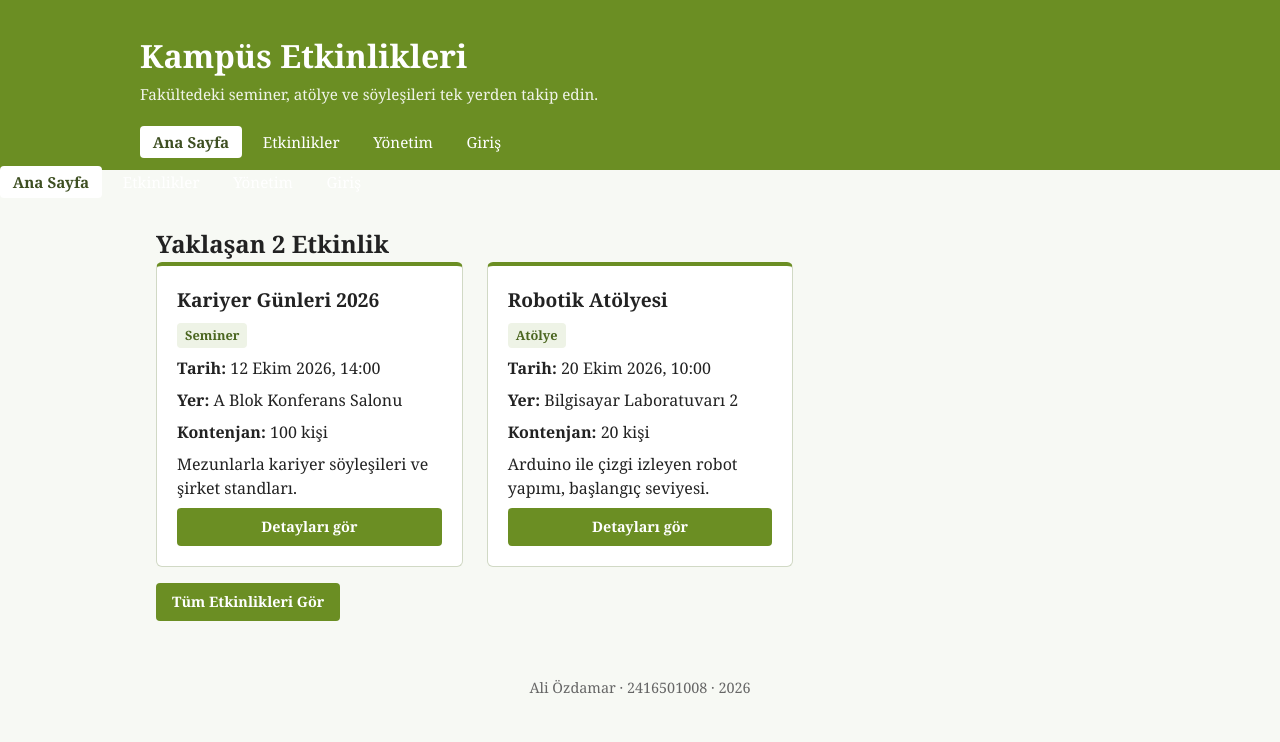
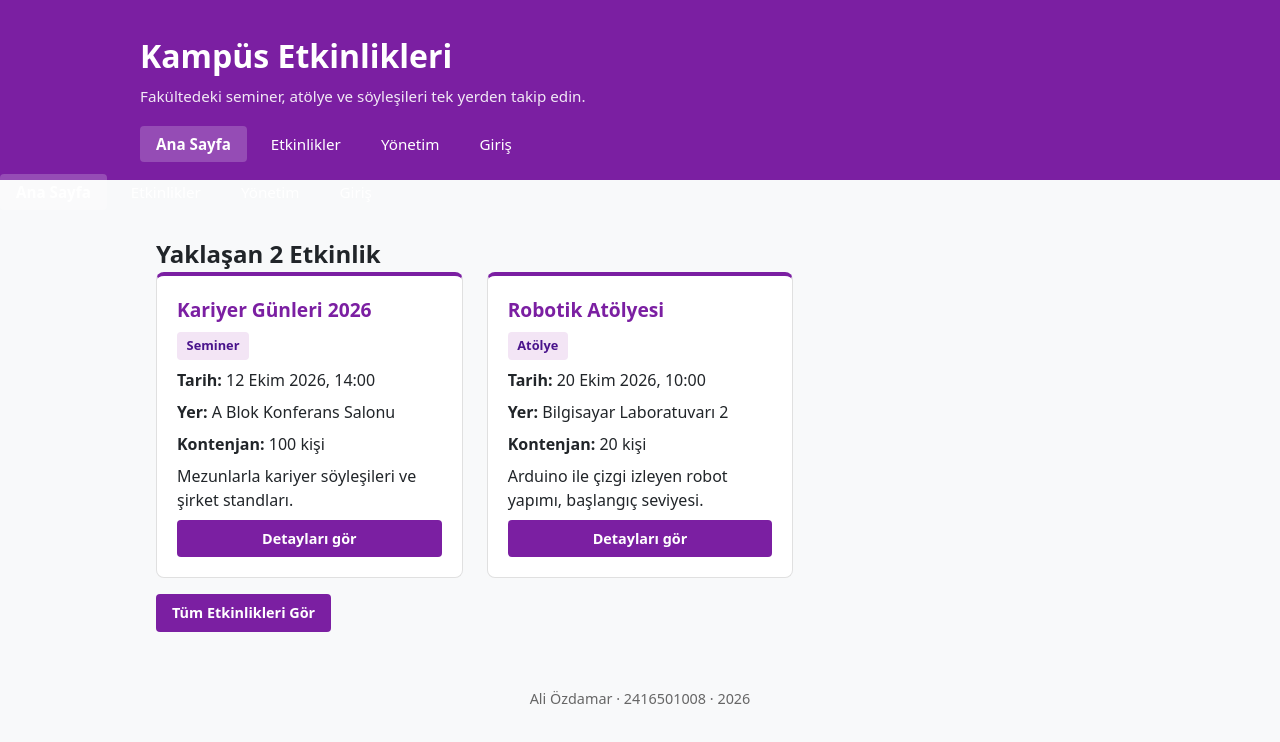
Before and after one commit to The-Damar/kampus-etkinlik, a React (Vite) app in the folder frontend/: page / in a window 1280 px wide. Shown: the top 742 px of the page. Built offline with nearby package versions, Linux system fonts and the light colour scheme.

Commit message:
guncelleme

```diff
--- a/frontend/src/App.css
+++ b/frontend/src/App.css
@@ -1,9 +1,9 @@
 :root {
-  --primary: #556b2f; /* Hocanın yeşil tonu */
-  --primary-dark: #3e4f22;
-  --bg-light: #f7f9f4;
-  --text-dark: #222;
-  --border-color: #d1d9c5;
+  --primary: #7b1fa2; /* Numarana özel mor stil */
+  --primary-dark: #4a148c;
+  --bg-light: #f8f9fa;
+  --text-dark: #212529;
+  --border-color: #e0e0e0;
 }
 
 * {
@@ -13,17 +13,18 @@
 }
 
 body {
-  font-family: Georgia, serif, system-ui, -apple-system;
+  font-family: system-ui, -apple-system, BlinkMacSystemFont, "Segoe UI", Roboto, sans-serif;
+  font-variant-numeric: normal; /* Rakamların 6-5 gibi aşağı-yukarı kaymasını engeller */
   background-color: var(--bg-light);
   color: var(--text-dark);
   line-height: 1.5;
 }
 
-/* Header & Navbar */
+/* Header & Mor Navbar */
 header {
-  background-color: #6b8e23;
+  background-color: var(--primary);
   color: white;
-  padding: 2rem 1rem 1rem 1rem;
+  padding: 2rem 1rem 1.5rem 1rem;
 }
 
 header .header-inner {
@@ -33,7 +34,7 @@ header .header-inner {
 
 header h1 {
   font-size: 2rem;
-  margin-bottom: 0.2rem;
+  margin-bottom: 0.3rem;
 }
 
 header p {
@@ -51,25 +52,27 @@ nav ul {
 nav a {
   color: white;
   text-decoration: none;
-  padding: 0.4rem 0.8rem;
+  padding: 0.5rem 1rem;
   border-radius: 4px;
   font-size: 0.95rem;
+  font-weight: 500;
+  transition: all 0.2s;
 }
 
 nav a.active, nav a:hover {
-  background-color: white;
-  color: #3e4f22;
+  background-color: rgba(255, 255, 255, 0.2);
+  color: white;
   font-weight: bold;
 }
 
-/* Ana Sayfa Düzeni (Layout Container) */
+/* Sayfa İçerik Konteyneri */
 main {
   max-width: 1000px;
   margin: 2rem auto;
   padding: 0 1rem;
 }
 
-/* Etkinlik Filtre Alanı */
+/* Filtreleme Alanı */
 .filtre-alani {
   background: white;
   padding: 1.2rem;
@@ -102,18 +105,18 @@ main {
   width: 100%;
 }
 
-/* Etkinlik Kartları (Grid Layout) */
+/* Etkinlik Kartları Grid Yapısı */
 .etkinlik-listesi {
   display: grid;
-  grid-template-columns: repeat(auto-fill, minmax(300px, 1fr));
+  grid-template-columns: repeat(auto-fill, minmax(280px, 1fr));
   gap: 1.5rem;
 }
 
 .kart {
   background: white;
   border: 1px solid var(--border-color);
-  border-top: 4px solid #6b8e23;
-  border-radius: 6px;
+  border-top: 4px solid var(--primary);
+  border-radius: 8px;
   padding: 1.25rem;
   display: flex;
   flex-direction: column;
@@ -122,24 +125,24 @@ main {
 
 .kart h2 {
   font-size: 1.2rem;
-  color: #222;
+  color: var(--primary);
 }
 
 .kart .kategori {
   display: inline-block;
-  background: #eef3e6;
-  color: #4b6620;
+  background: #f3e5f5;
+  color: var(--primary-dark);
   font-size: 0.8rem;
   font-weight: bold;
-  padding: 0.2rem 0.5rem;
+  padding: 0.25rem 0.6rem;
   border-radius: 4px;
   width: fit-content;
 }
 
-/* Butonlar */
+/* Mor Butonlar */
 .buton {
   display: inline-block;
-  background-color: #6b8e23;
+  background-color: var(--primary);
   color: white;
   padding: 0.5rem 1rem;
   border-radius: 4px;
@@ -152,10 +155,10 @@ main {
 }
 
 .buton:hover {
-  background-color: #556b2f;
+  background-color: var(--primary-dark);
 }
 
-/* Admin Tablo Düzenlemeleri */
+/* Tablo */
 .tablo {
   width: 100%;
   border-collapse: collapse;
@@ -167,7 +170,7 @@ main {
 }
 
 .tablo th {
-  background-color: #6b8e23;
+  background-color: var(--primary);
   color: white;
   text-align: left;
   padding: 0.75rem 1rem;
@@ -177,8 +180,3 @@ main {
   padding: 0.75rem 1rem;
   border-bottom: 1px solid #eee;
 }
-
-/* Navbar Bileşeni İnce Ayarı */
-header nav ul {
-  padding-left: 0;
-}
```
